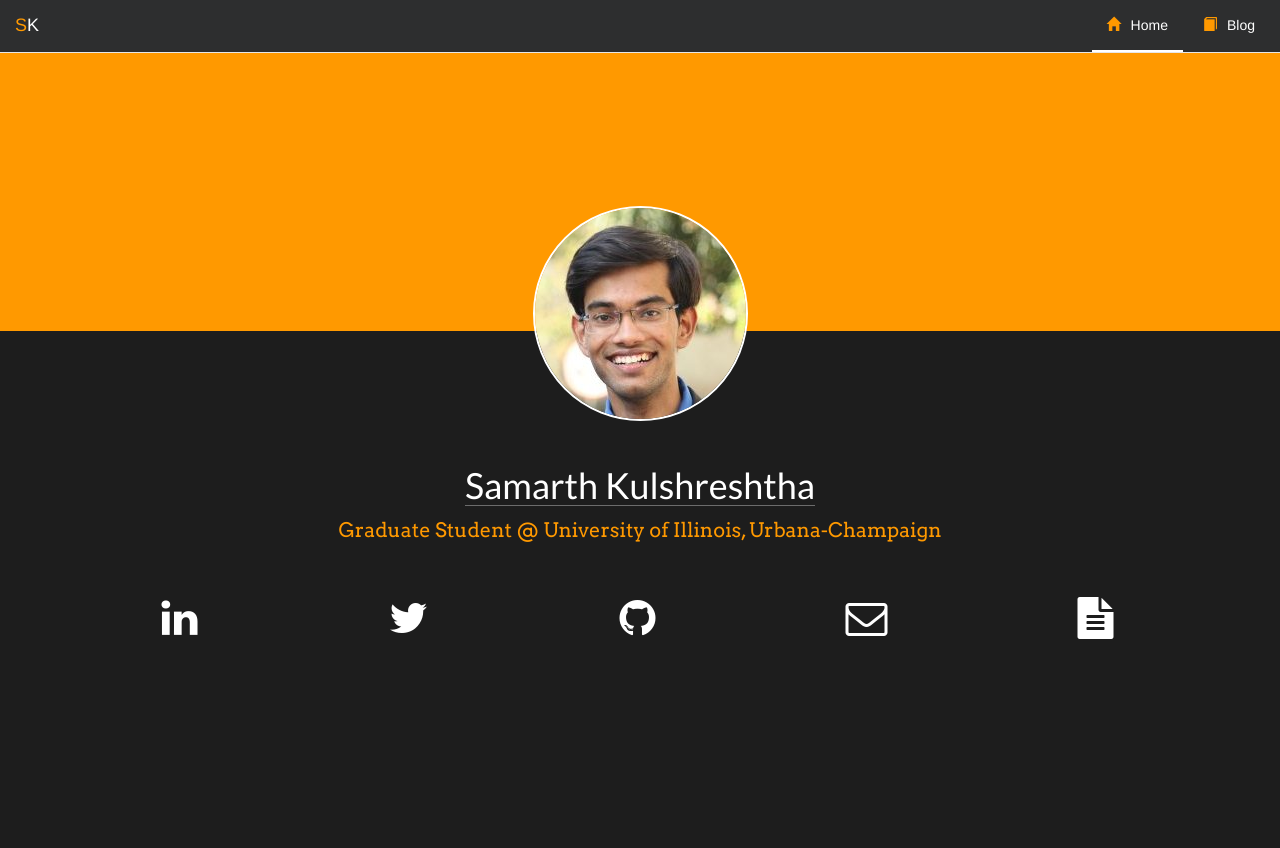
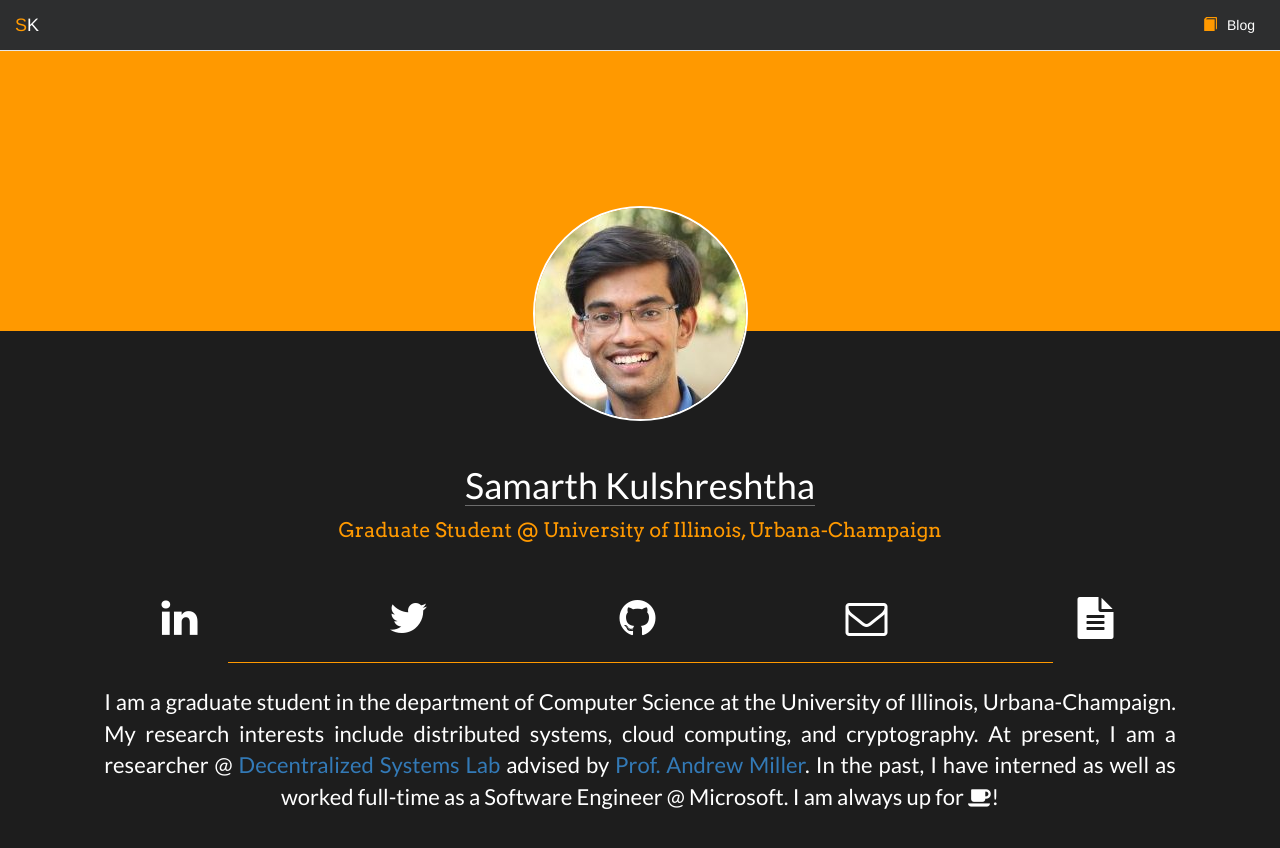
Before and after one commit to smkuls/smkuls.github.io, a Jekyll site: the page built from index.html, in a window 1280 px wide. Shown: the top 848 px of the page. Built offline with Jekyll 4.4.1, drawn with Linux system fonts in a browser that asks for light colours; nearby versions of some CDN libraries.

Commit message:
Adding profile-text

```diff
--- a/_includes/header.html
+++ b/_includes/header.html
@@ -13,7 +13,6 @@
         </div>
         <div class="collapse navbar-collapse">
             <ul id="navigationBarTabs" class="nav navbar-nav navbar-right">
-                <li class="active"><a href="#"><span class="glyphicon glyphicon-home yellow"></span>Home</a></li>
                 <li><a href="https://medium.com/@smkuls"><span class="glyphicon glyphicon-book yellow"></span>Blog</a></li>
             </ul>
         </div>
--- a/css/main.scss
+++ b/css/main.scss
@@ -89,6 +89,11 @@ img
 .bg-yellow
 {
   background-color: $yellow-color;
+}
+
+.bg-grey
+{
+  background-color: #F7F9FA;
 }
 
 .bg-black
@@ -184,6 +189,33 @@ img
 {
     margin-top:-10%;
     border: 2px solid white;
+}
+
+#profile-text
+{
+    margin-top:1%;
+    color: $white_color;
+    font-family: 'Lato', sans-serif;
+    font-size: 22px;
+    text-align: justify;
+    text-justify: inter-word;
+    -moz-text-align-last: center;
+    text-align-last: center;
+    padding-left: 3%;
+    padding-right: 3%;
+
+}
+
+#separator
+{
+    background-color: $yellow-color;
+    height: 1px;
+    border: 0;
+    margin-top: 1%;
+    margin-left: 17%;
+    margin-right: 17%;
+    margin-bottom: -1%;
+    align: center
 }
 
 .container
--- a/index.html
+++ b/index.html
@@ -1,8 +1,7 @@
 ---
 layout: default
 ---
-<div id="profile" class="container-fluid bg-yellow">
-</div>
+<div id="profile" class="container-fluid bg-yellow"></div>
 <div id="profile-content" class="container-fluid  bg-black">
     <img id="avatar" class="img-circle img-responsive center-block" src="{{site.url}}/assets/img/avatar.jpg">
     <div class="container">
@@ -18,4 +17,8 @@ layout: default
             <li class="col-md-5ths col-sm-6"><a href="{{site.url}}/assets/docs/Resume.pdf" title="Resume" target="_blank"><i class="fa fa-file-text"></i></a></li>
         </ul>
     </div>
+    <hr id="separator">
+    <div class="container">
+        <p id="profile-text">I am a graduate student in the department of Computer Science at the University of Illinois, Urbana-Champaign. My research interests include distributed systems, cloud computing, and cryptography. At present, I am a researcher @ <a href="http://decentralize.ece.illinois.edu/" target="_blank">Decentralized Systems Lab</a> advised by <a href="http://soc1024.ece.illinois.edu/" target="_blank">Prof. Andrew Miller</a>. In the past, I have interned as well as worked full-time as a Software Engineer @ Microsoft. I am always up for <i class="fa fa-coffee"></i>!</p>
+    </div>
 </div>
```
